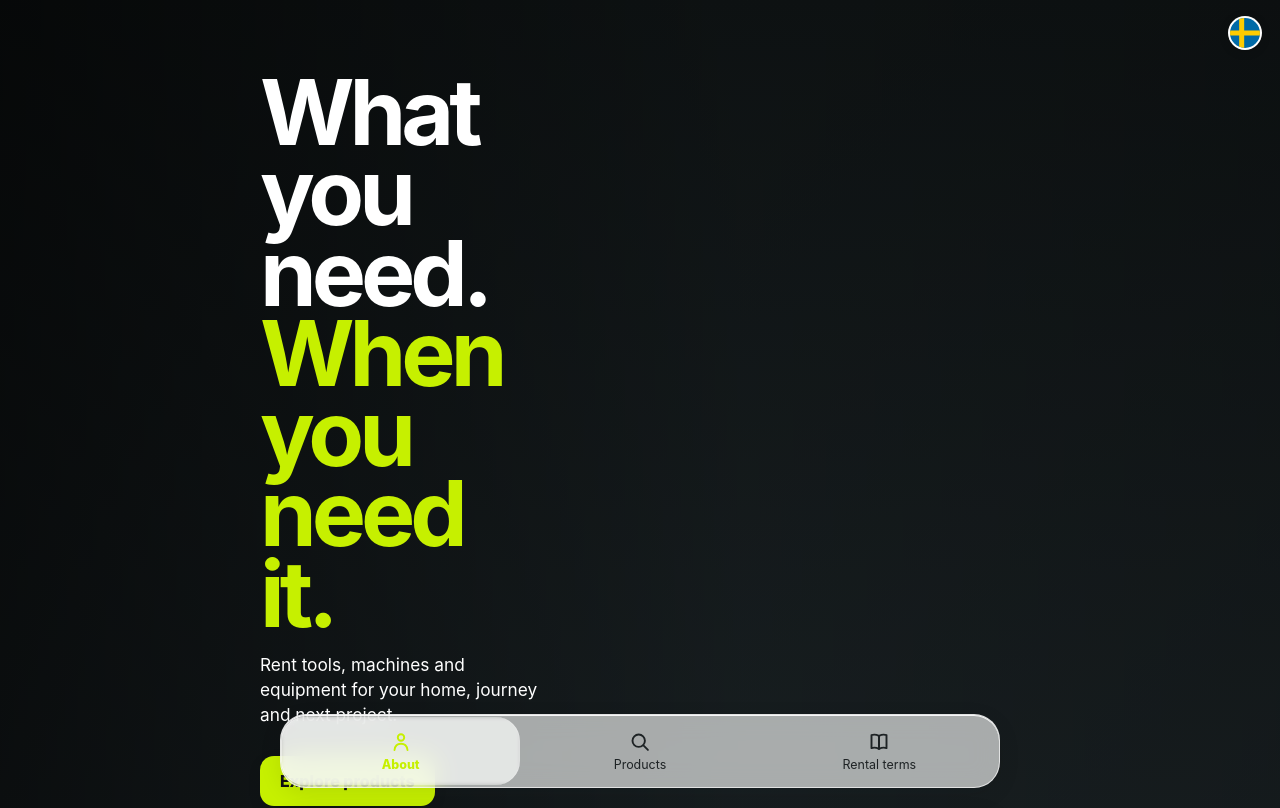
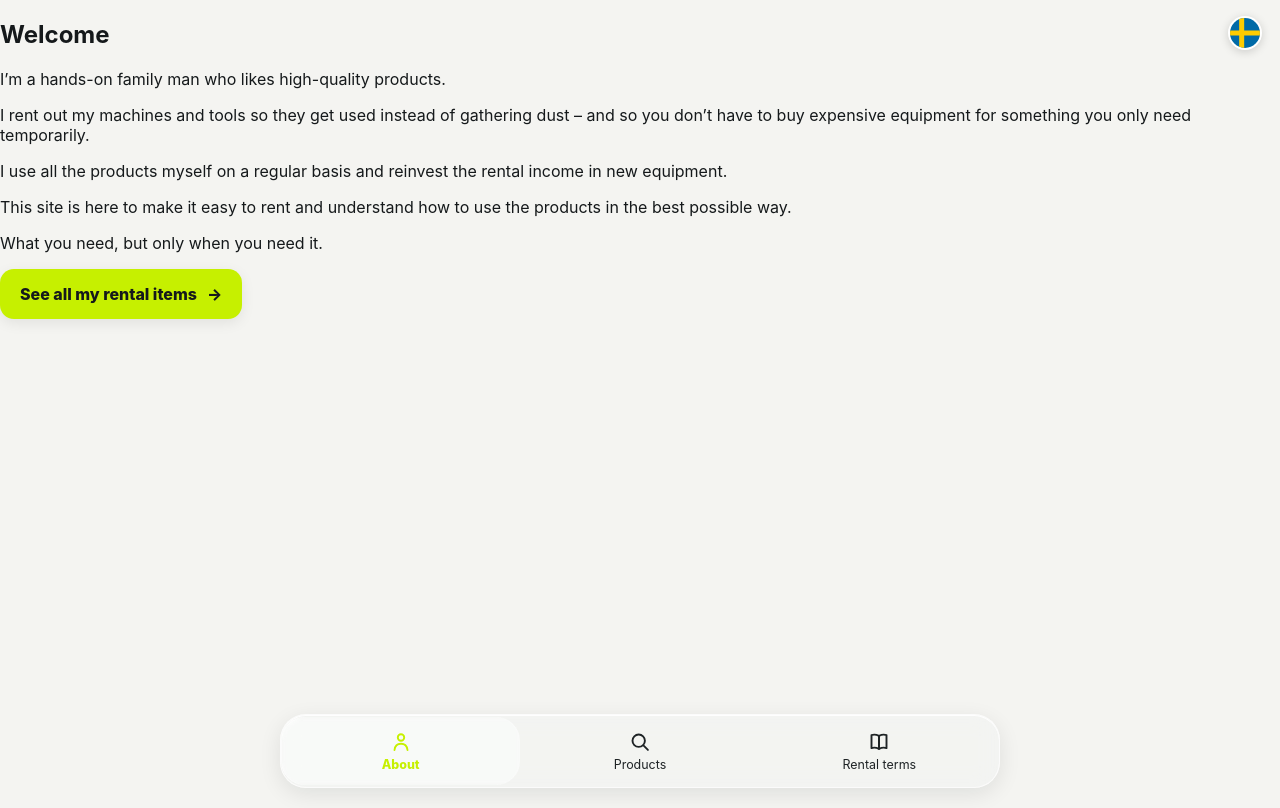
Before and after one commit to peralmkvist/hyrbart-webapp, a Next.js app in the folder hyrbart-webapp/: page /en in a window 1280 px wide. Shown: the top 808 px of the page. Built offline with nearby package versions, Linux system fonts and the light colour scheme.

Commit message:
Update page.tsx

```diff
--- a/hyrbart-webapp/app/[locale]/page.tsx
+++ b/hyrbart-webapp/app/[locale]/page.tsx
@@ -1,23 +1,55 @@
 import Link from 'next/link';
 
-export default async function HomePage({ params }: { params: Promise<{ locale: string }> }) {
+export default async function HomePage({
+  params,
+}: {
+  params: Promise<{ locale: string }>;
+}) {
   const { locale } = await params;
   const en = locale === 'en';
+
   return (
-    <div className="homePage">
-      <section className="hero">
-        <div className="heroContent">
-          <h1><span className="heroLine heroLinePrimary">{en ? 'What you need.' : 'Det du behöver.'}</span><span className="heroLine heroLineAccent">{en ? 'When you need it.' : 'När du behöver det.'}</span></h1>
-          <p>{en ? 'Rent tools, machines and equipment for your home, journey and next project.' : 'Hyr verktyg, maskiner och utrustning för hemmet, resan och nästa projekt.'}</p>
-          <Link className="primaryButton" href={`/${locale}/produkter`}>{en ? 'Explore products' : 'Utforska produkter'}</Link>
-        </div>
-      </section>
-      <section className="aboutCard">
-        <div className="avatar">P</div>
-        <div>
-          <h2>{en ? 'Hi, I’m Per.' : 'Hej, jag heter Per.'}</h2>
-          <p>{en ? 'I rent out machines and tools so more people can complete their projects without having to buy expensive equipment.' : 'Jag hyr ut maskiner och verktyg för att fler ska kunna förverkliga sina projekt – utan att behöva köpa dyr utrustning.'}</p>
-          <p>{en ? 'Hyrbart is my collection of guides, tips and instructions that make it easy to rent and use the right equipment.' : 'Hyrbart är min samling guider, tips och instruktioner som gör det enkelt att hyra och använda rätt utrustning.'}</p>
+    <div className="aboutLandingPage">
+      <div className="aboutLandingBackdrop" aria-hidden="true" />
+
+      <section className="aboutLandingContent">
+        <div className="aboutLandingText">
+          <h1>{en ? 'Welcome' : 'Välkommen hit'}</h1>
+
+          <p>
+            {en
+              ? 'I’m a hands-on family man who likes high-quality products.'
+              : 'Jag är en händig familjefar som gillar produkter med hög kvalitet.'}
+          </p>
+
+          <p>
+            {en
+              ? 'I rent out my machines and tools so they get used instead of gathering dust – and so you don’t have to buy expensive equipment for something you only need temporarily.'
+              : 'Jag hyr ut mina maskiner och verktyg för att de ska användas istället för att samla damm – och för att du som behöver dem inte ska behöva köpa dyra maskiner för en tillfällig användning.'}
+          </p>
+
+          <p>
+            {en
+              ? 'I use all the products myself on a regular basis and reinvest the rental income in new equipment.'
+              : 'Jag använder regelbundet alla produkter och återinvesterar intäkterna från uthyrningen i nya produkter.'}
+          </p>
+
+          <p>
+            {en
+              ? 'This site is here to make it easy to rent and understand how to use the products in the best possible way.'
+              : 'Den här sidan är till för att göra det enkelt att hyra och förstå hur man använder produkterna på bästa sätt.'}
+          </p>
+
+          <p className="aboutLandingStatement">
+            {en
+              ? 'What you need, but only when you need it.'
+              : 'Det du behöver, men bara när du behöver det.'}
+          </p>
+
+          <Link className="primaryButton aboutLandingCta" href={`/${locale}/produkter`}>
+            <span>{en ? 'See all my rental items' : 'Se alla mina hyresobjekt'}</span>
+            <span aria-hidden="true">→</span>
+          </Link>
         </div>
       </section>
     </div>
```
